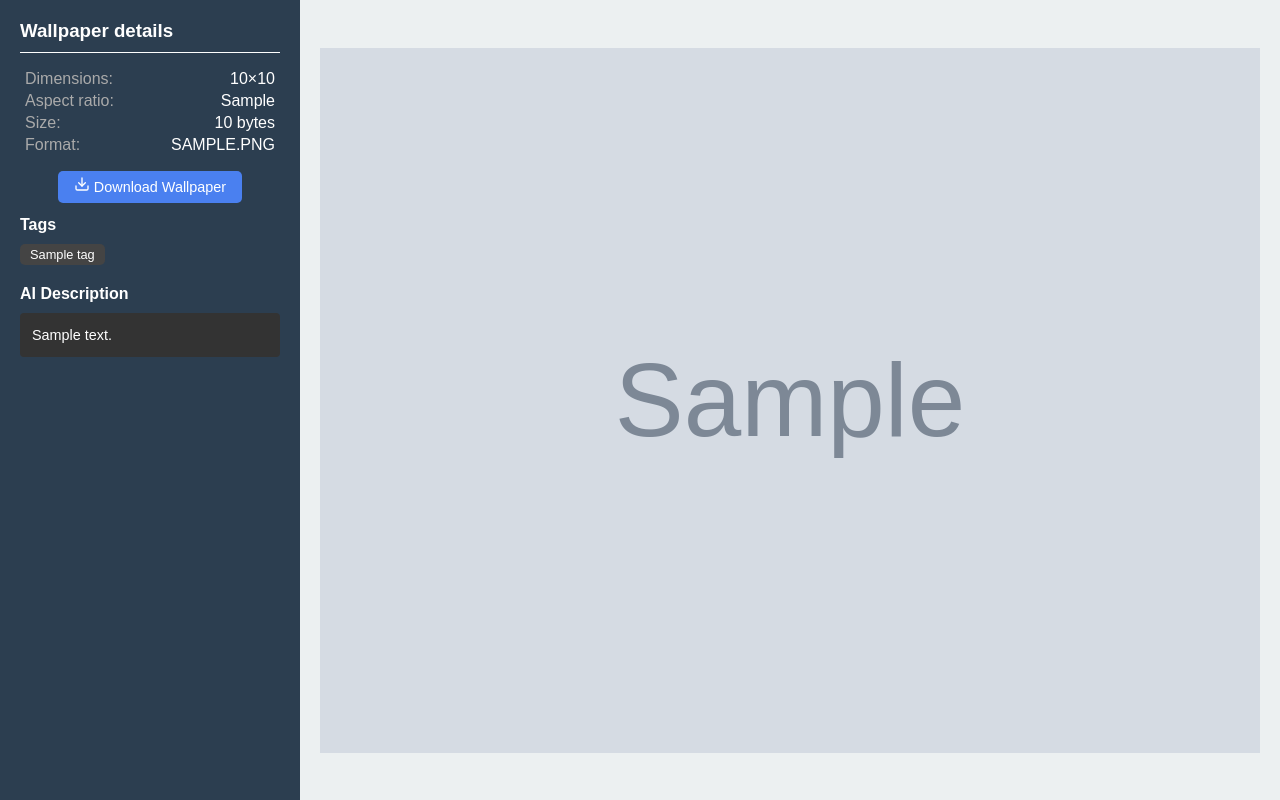
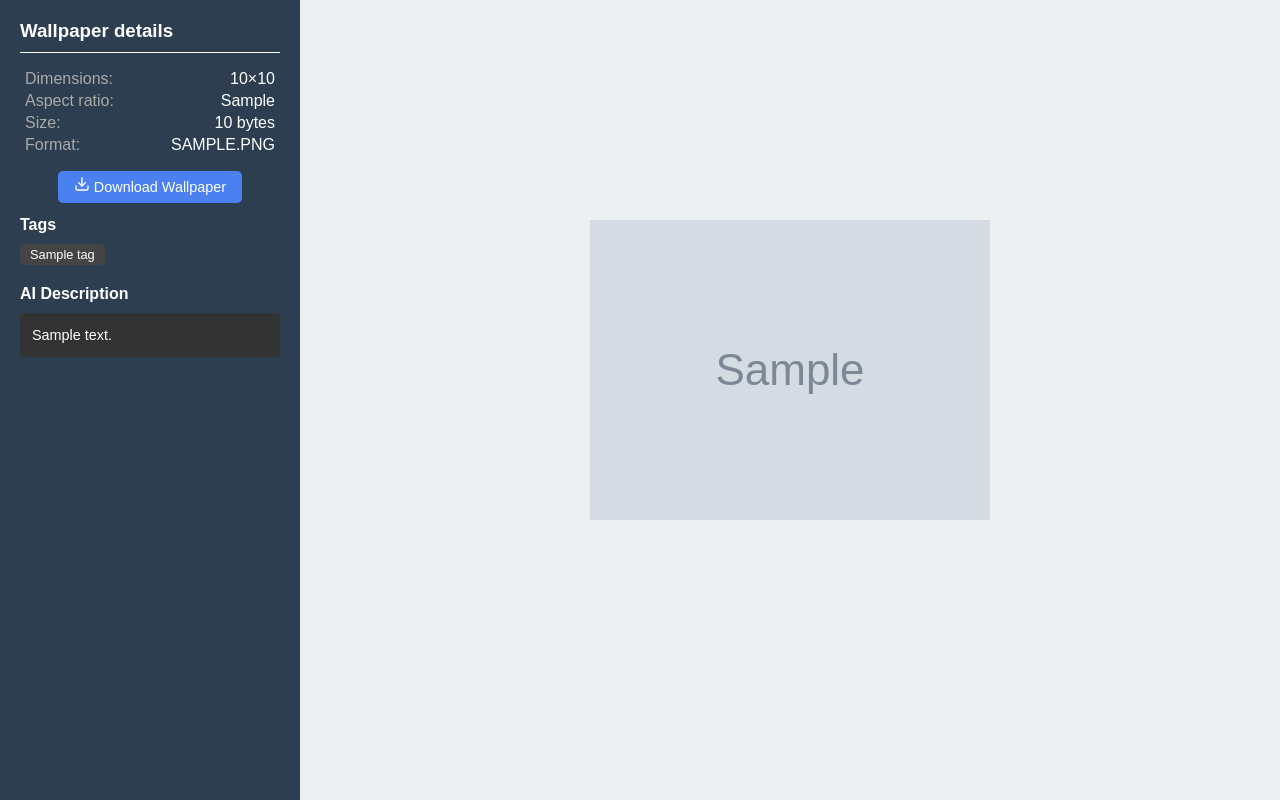
Before and after one commit to ndokter/walldb2, a Django app: a page that uses backend/wdb_frontend/templates/wdb_frontend/base.html in a window 1280 px wide. Shown: the part 64-864 px from the top of the page. Run offline with Django 5.2, Linux system fonts and the light colour scheme; tables that the repository leaves empty hold one stand-in row (values such as "Sample post"); grey boxes marked "Sample" are stand-in pictures.

Commit message:
css improvement for wallpaper showing

```diff
--- a/backend/wdb_frontend/templates/wdb_frontend/base.html
+++ b/backend/wdb_frontend/templates/wdb_frontend/base.html
@@ -211,9 +211,19 @@
             padding: 20px;
         }
 
+        .wallpaper-detail-container .content {
+            display: flex;
+            align-items: center;
+            justify-content: center;
+            padding: 20px;
+            height: calc(100vh - 60px);
+        }
+
         .wallpaper-detail-container .content img {
-            width: 100%;
-            height: 100%;
+            max-width: 100%;
+            max-height: 100%;
+            width: auto;
+            height: auto;
             object-fit: contain;
             object-position: center;
         }
```
